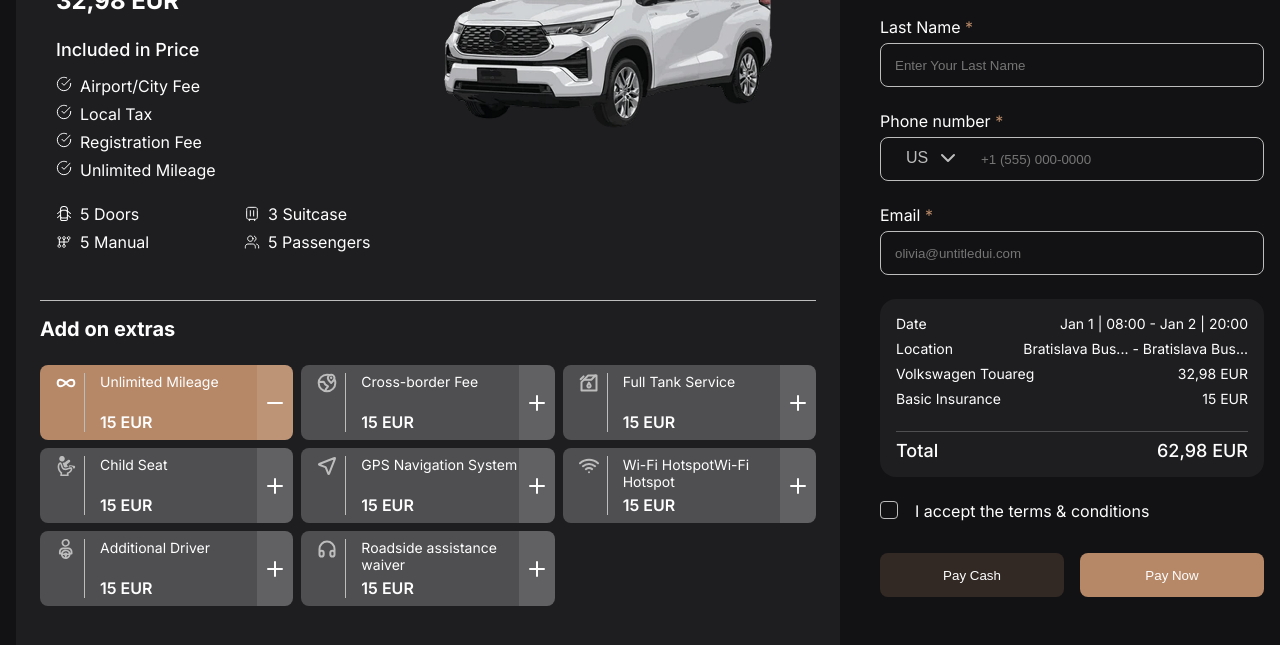
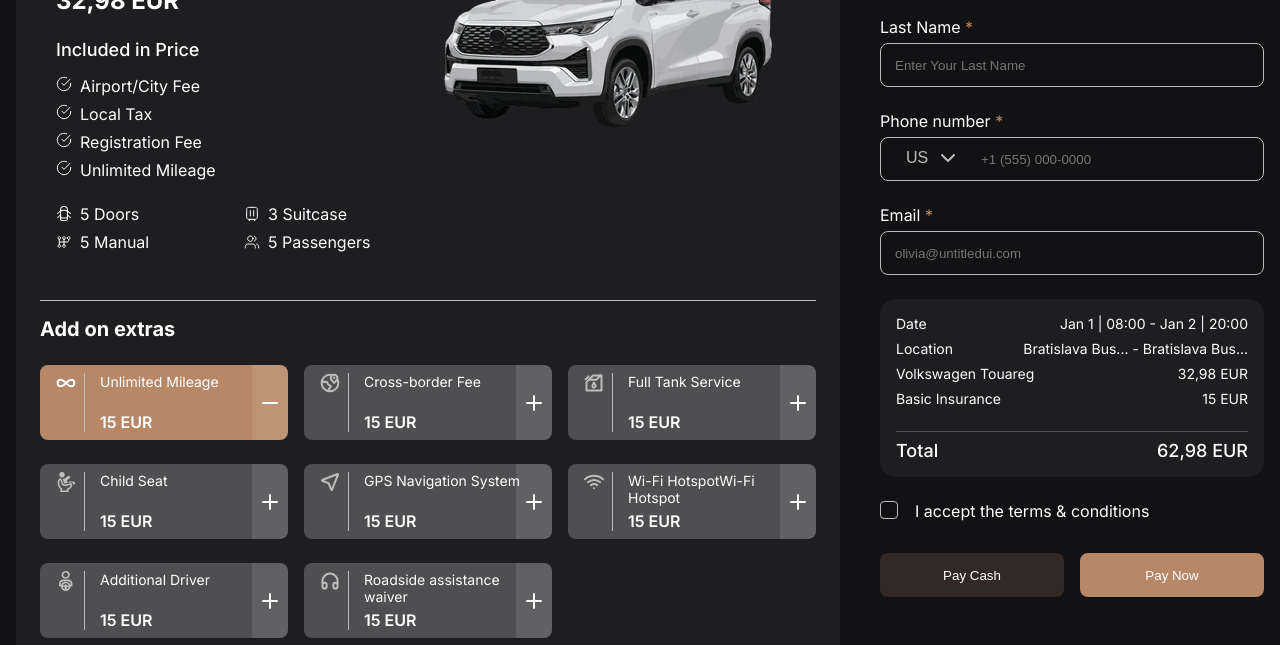
Before and after one commit to AndreaTkachuk/Flexicar, a website built with Parcel: page src/index.html in a window 1280 px wide. Shown: the part 305-950 px from the top of the page. Built offline with nearby package versions, Linux system fonts and the light colour scheme.

Commit message:
add readme

```diff
--- a/src/scripts/main.js
+++ b/src/scripts/main.js
@@ -12,7 +12,7 @@ function clickDropdown(dropdown) {
   const content = dropdown.querySelector('.dropdown__content');
   const initialHeight = content.clientHeight;
 
-  content.style.height = '0';
+  content.style.height = '0px';
   content.style.opacity = '1';
   content.style.transform = 'translateY(0)';
   content.style.pointerEvent = 'auto';
--- a/src/styles/blocks/Extras.scss
+++ b/src/styles/blocks/Extras.scss
@@ -129,6 +129,7 @@
 
       @include utils.on-desktop-large {
         grid-template-columns: repeat(9, 1fr);
+        gap: 24px 16px;
       }
     }
 
```
Also changed, not shown: README.md.
